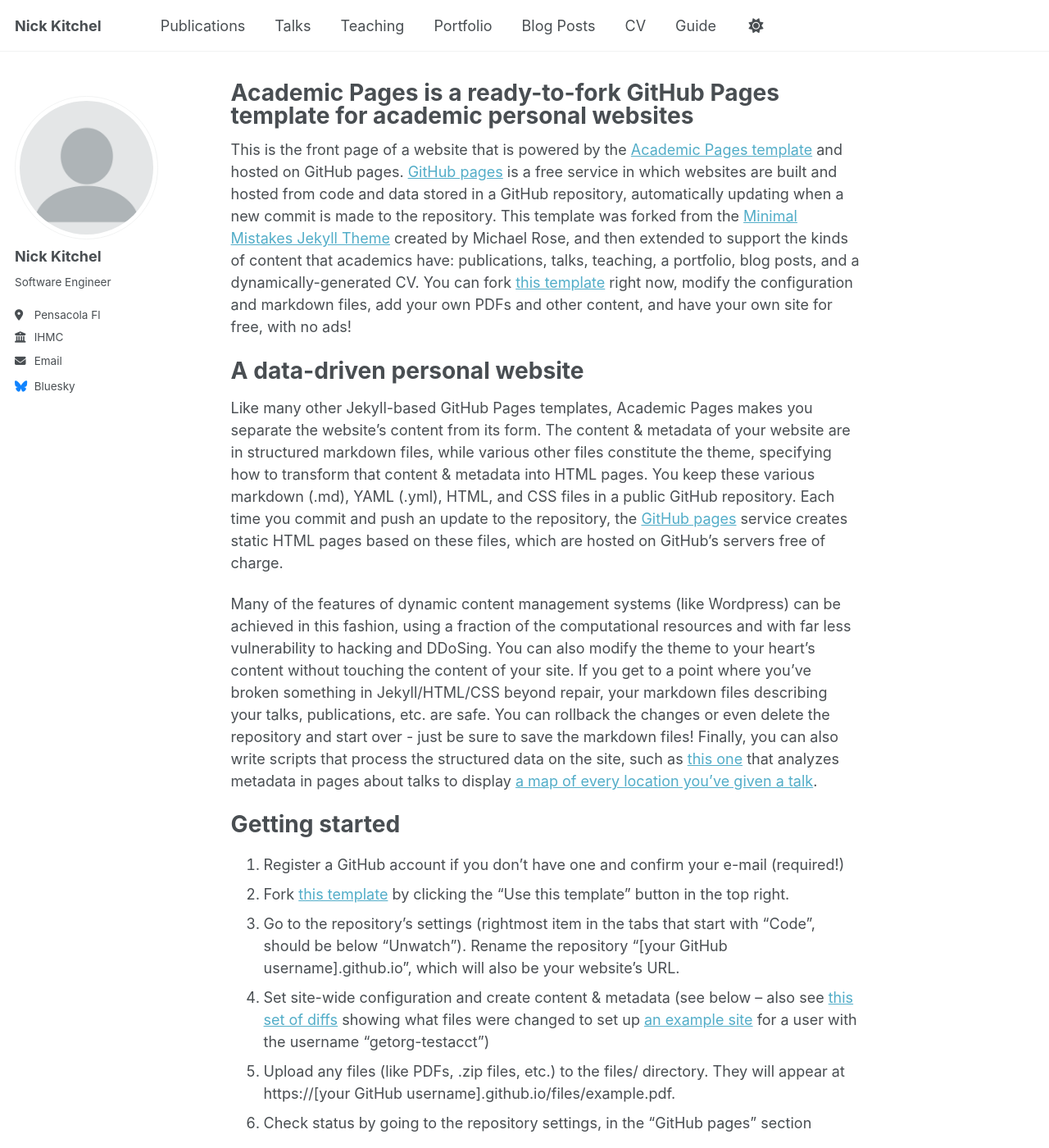
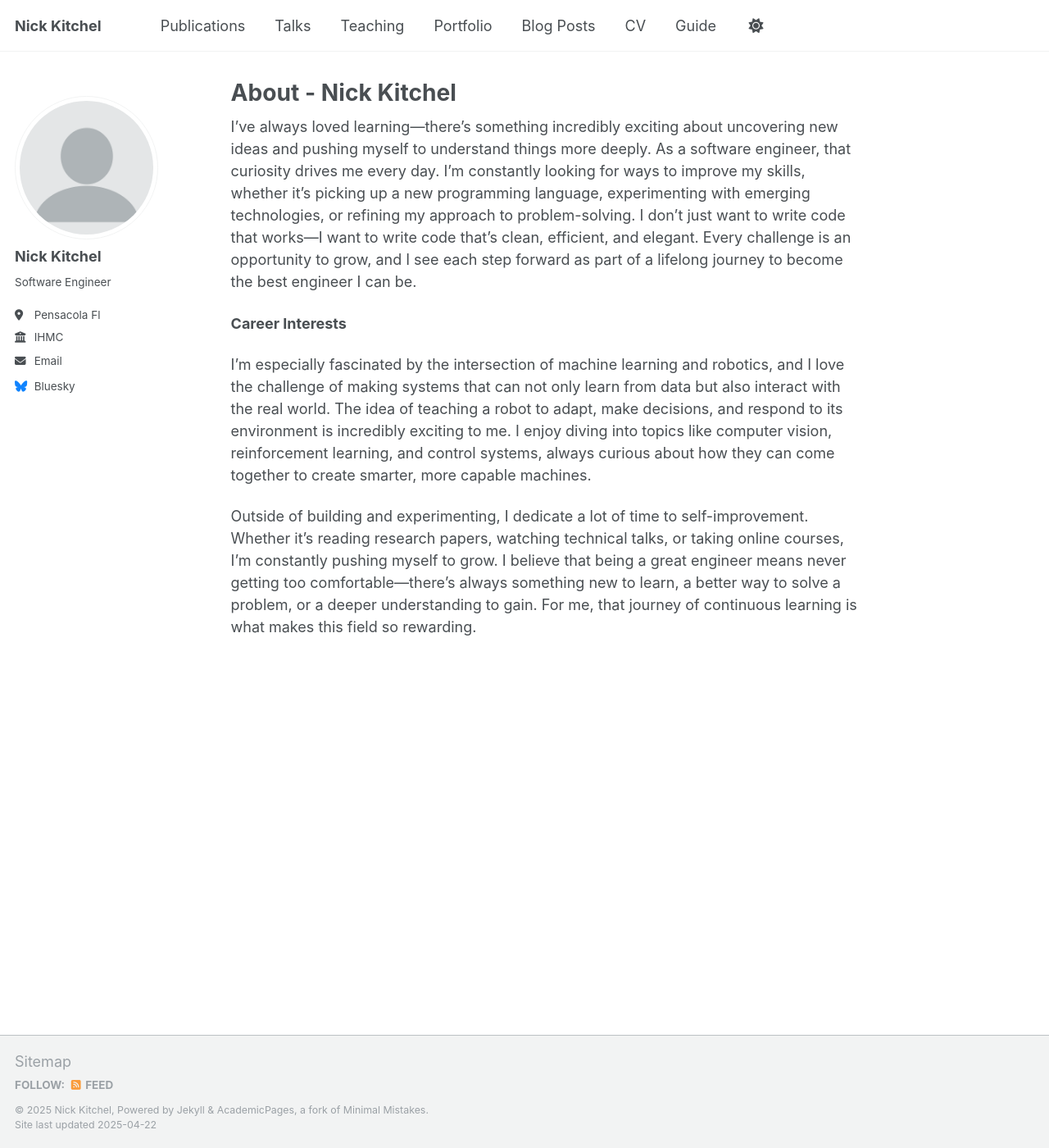
Before and after one commit to PotatoPeeler3000/potatopeeler3000.github.io, a Jekyll site: the page built from _pages/about.md, in a window 1280 px wide and 1400 px high. Shown: the whole window at 82% size. Built offline with Jekyll 4.4.1, drawn with Linux system fonts in a browser that asks for light colours; some of the changed text lies outside the part shown.

Commit message:
Update about.md

```diff
--- a/_pages/about.md
+++ b/_pages/about.md
@@ -1,49 +1,16 @@
 ---
 permalink: /
-title: "Academic Pages is a ready-to-fork GitHub Pages template for academic personal websites"
+title: "About - Nick Kitchel"
 author_profile: true
 redirect_from:
   - /about/
   - /about.html
 ---
 
-This is the front page of a website that is powered by the [Academic Pages template](https://github.com/academicpages/academicpages.github.io) and hosted on GitHub pages. [GitHub pages](https://pages.github.com) is a free service in which websites are built and hosted from code and data stored in a GitHub repository, automatically updating when a new commit is made to the repository. This template was forked from the [Minimal Mistakes Jekyll Theme](https://mmistakes.github.io/minimal-mistakes/) created by Michael Rose, and then extended to support the kinds of content that academics have: publications, talks, teaching, a portfolio, blog posts, and a dynamically-generated CV. You can fork [this template](https://github.com/academicpages/academicpages.github.io) right now, modify the configuration and markdown files, add your own PDFs and other content, and have your own site for free, with no ads!
+I’ve always loved learning—there’s something incredibly exciting about uncovering new ideas and pushing myself to understand things more deeply. As a software engineer, that curiosity drives me every day. I’m constantly looking for ways to improve my skills, whether it’s picking up a new programming language, experimenting with emerging technologies, or refining my approach to problem-solving. I don’t just want to write code that works—I want to write code that’s clean, efficient, and elegant. Every challenge is an opportunity to grow, and I see each step forward as part of a lifelong journey to become the best engineer I can be.
 
-A data-driven personal website
-======
-Like many other Jekyll-based GitHub Pages templates, Academic Pages makes you separate the website's content from its form. The content & metadata of your website are in structured markdown files, while various other files constitute the theme, specifying how to transform that content & metadata into HTML pages. You keep these various markdown (.md), YAML (.yml), HTML, and CSS files in a public GitHub repository. Each time you commit and push an update to the repository, the [GitHub pages](https://pages.github.com/) service creates static HTML pages based on these files, which are hosted on GitHub's servers free of charge.
+**Career Interests**
 
-Many of the features of dynamic content management systems (like Wordpress) can be achieved in this fashion, using a fraction of the computational resources and with far less vulnerability to hacking and DDoSing. You can also modify the theme to your heart's content without touching the content of your site. If you get to a point where you've broken something in Jekyll/HTML/CSS beyond repair, your markdown files describing your talks, publications, etc. are safe. You can rollback the changes or even delete the repository and start over - just be sure to save the markdown files! Finally, you can also write scripts that process the structured data on the site, such as [this one](https://github.com/academicpages/academicpages.github.io/blob/master/talkmap.ipynb) that analyzes metadata in pages about talks to display [a map of every location you've given a talk](https://academicpages.github.io/talkmap.html).
+I’m especially fascinated by the intersection of machine learning and robotics, and I love the challenge of making systems that can not only learn from data but also interact with the real world. The idea of teaching a robot to adapt, make decisions, and respond to its environment is incredibly exciting to me. I enjoy diving into topics like computer vision, reinforcement learning, and control systems, always curious about how they can come together to create smarter, more capable machines.
 
-Getting started
-======
-1. Register a GitHub account if you don't have one and confirm your e-mail (required!)
-1. Fork [this template](https://github.com/academicpages/academicpages.github.io) by clicking the "Use this template" button in the top right.
-1. Go to the repository's settings (rightmost item in the tabs that start with "Code", should be below "Unwatch"). Rename the repository "[your GitHub username].github.io", which will also be your website's URL.
-1. Set site-wide configuration and create content & metadata (see below -- also see [this set of diffs](http://archive.is/3TPas) showing what files were changed to set up [an example site](https://getorg-testacct.github.io) for a user with the username "getorg-testacct")
-1. Upload any files (like PDFs, .zip files, etc.) to the files/ directory. They will appear at https://[your GitHub username].github.io/files/example.pdf.
-1. Check status by going to the repository settings, in the "GitHub pages" section
-
-Site-wide configuration
-------
-The main configuration file for the site is in the base directory in [_config.yml](https://github.com/academicpages/academicpages.github.io/blob/master/_config.yml), which defines the content in the sidebars and other site-wide features. You will need to replace the default variables with ones about yourself and your site's github repository. The configuration file for the top menu is in [_data/navigation.yml](https://github.com/academicpages/academicpages.github.io/blob/master/_data/navigation.yml). For example, if you don't have a portfolio or blog posts, you can remove those items from that navigation.yml file to remove them from the header.
-
-Create content & metadata
-------
-For site content, there is one markdown file for each type of content, which are stored in directories like _publications, _talks, _posts, _teaching, or _pages. For example, each talk is a markdown file in the [_talks directory](https://github.com/academicpages/academicpages.github.io/tree/master/_talks). At the top of each markdown file is structured data in YAML about the talk, which the theme will parse to do lots of cool stuff. The same structured data about a talk is used to generate the list of talks on the [Talks page](https://academicpages.github.io/talks), each [individual page](https://academicpages.github.io/talks/2012-03-01-talk-1) for specific talks, the talks section for the [CV page](https://academicpages.github.io/cv), and the [map of places you've given a talk](https://academicpages.github.io/talkmap.html) (if you run this [python file](https://github.com/academicpages/academicpages.github.io/blob/master/talkmap.py) or [Jupyter notebook](https://github.com/academicpages/academicpages.github.io/blob/master/talkmap.ipynb), which creates the HTML for the map based on the contents of the _talks directory).
-
-**Markdown generator**
-
-The repository includes [a set of Jupyter notebooks](https://github.com/academicpages/academicpages.github.io/tree/master/markdown_generator
-) that converts a CSV containing structured data about talks or presentations into individual markdown files that will be properly formatted for the Academic Pages template. The sample CSVs in that directory are the ones I used to create my own personal website at stuartgeiger.com. My usual workflow is that I keep a spreadsheet of my publications and talks, then run the code in these notebooks to generate the markdown files, then commit and push them to the GitHub repository.
-
-How to edit your site's GitHub repository
-------
-Many people use a git client to create files on their local computer and then push them to GitHub's servers. If you are not familiar with git, you can directly edit these configuration and markdown files directly in the github.com interface. Navigate to a file (like [this one](https://github.com/academicpages/academicpages.github.io/blob/master/_talks/2012-03-01-talk-1.md) and click the pencil icon in the top right of the content preview (to the right of the "Raw | Blame | History" buttons). You can delete a file by clicking the trashcan icon to the right of the pencil icon. You can also create new files or upload files by navigating to a directory and clicking the "Create new file" or "Upload files" buttons.
-
-Example: editing a markdown file for a talk
-![Editing a markdown file for a talk](/images/editing-talk.png)
-
-For more info
-------
-More info about configuring Academic Pages can be found in [the guide](https://academicpages.github.io/markdown/), the [growing wiki](https://github.com/academicpages/academicpages.github.io/wiki), and you can always [ask a question on GitHub](https://github.com/academicpages/academicpages.github.io/discussions). The [guides for the Minimal Mistakes theme](https://mmistakes.github.io/minimal-mistakes/docs/configuration/) (which this theme was forked from) might also be helpful.
+Outside of building and experimenting, I dedicate a lot of time to self-improvement. Whether it’s reading research papers, watching technical talks, or taking online courses, I’m constantly pushing myself to grow. I believe that being a great engineer means never getting too comfortable—there’s always something new to learn, a better way to solve a problem, or a deeper understanding to gain. For me, that journey of continuous learning is what makes this field so rewarding.
```
